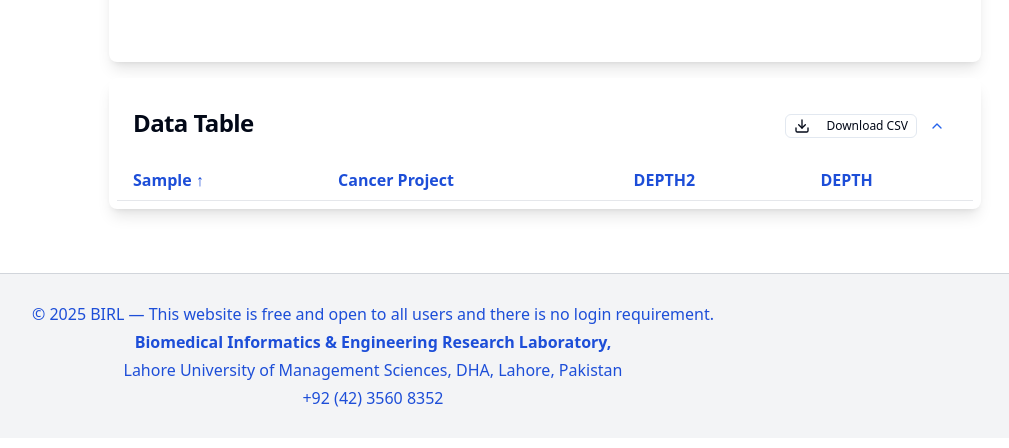
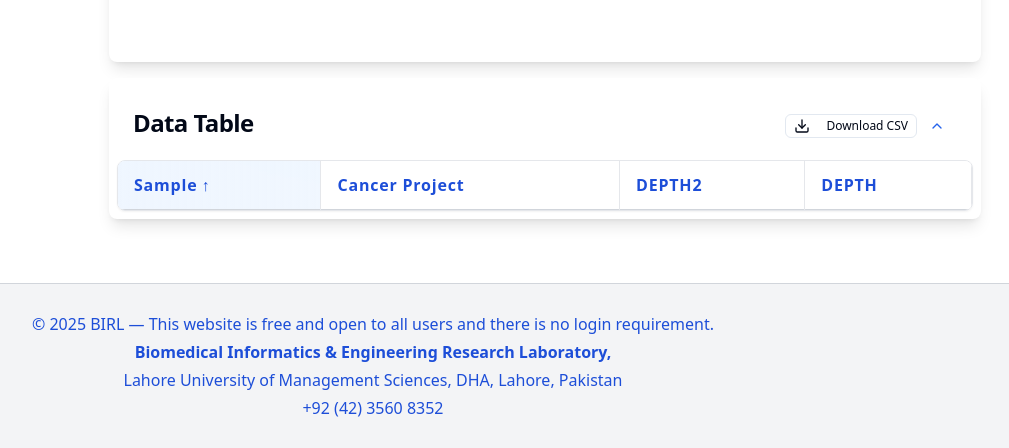
Before and after one commit to Rubabshah1/TCNA, a React (Vite) app: page /tumor-analysis-results in a window 1280 px wide. Shown: the part 1538-1986 px from the top of the page, without its empty margins (267-1276 px from the left). Built offline with nearby package versions, Linux system fonts and the light colour scheme.

Commit message:
Update data-table.tsx

```diff
--- a/src/components/ui/data-table.tsx
+++ b/src/components/ui/data-table.tsx
@@ -93,6 +93,86 @@ export const DataTable = <T extends Record<string, any>>({
     URL.revokeObjectURL(url);
   };
 
+//   return (
+//     <div className="relative">
+//       {showDownloadButtons && (
+//         <div className="flex justify-end mb-2 gap-2">
+//           <Button size="sm" variant="outline" className="h-6 px-2 text-xs" onClick={downloadCSV}>
+//             Download CSV
+//           </Button>
+//           <Button size="sm" variant="outline" className="h-6 px-2 text-xs" onClick={downloadJSON}>
+//             Download JSON
+//           </Button>
+//         </div>
+//       )}
+
+//       <div
+//   className={`relative ${className}`}
+//   style={{
+//     maxHeight: scrollHeight,
+//     width: typeof containerWidth === "number" ? `${containerWidth}px` : containerWidth,
+//     overflowY: "auto",
+//     overflowX: "auto",
+//   }}
+// >
+//   {/* <table className="w-full border-collapse"> */}
+//   <table className="min-w-full border-collapse table-auto">
+//     <thead
+//     //   className={`${stickyHeader ? "sticky top-0 z-30 bg-white" : ""}`}
+//     // >
+//      className={`${
+//     stickyHeader
+//       ? "sticky top-0 z-30 bg-gradient-to-b from-blue-50 to-white border-b border-gray-300 shadow-sm"
+//       : ""
+//   }`}
+// >
+//       <tr>
+//         {columns.map((column) => (
+//           <th
+//             key={String(column.key)}
+//             onClick={() => column.sortable && handleSort(column.key)}
+//             className={`text-blue-700 font-semibold px-4 py-2 border-b border-gray-200 bg-white ${
+//               column.sortable ? "cursor-pointer select-none" : ""
+//             }`}
+//           >
+//             <div className="flex items-center">
+//               {column.header}
+//               {column.sortable && sortKey === column.key && (
+//                 <span className="ml-1">{sortOrder === "asc" ? "↑" : "↓"}</span>
+//               )}
+//             </div>
+//           </th>
+//         ))}
+//       </tr>
+//     </thead>
+//     <tbody>
+//       {sortedData.map((row, idx) => (
+//         <tr
+//           key={idx}
+//           onClick={() => onRowClick?.(row)}
+//           className={`${onRowClick ? "cursor-pointer hover:bg-blue-50" : ""} ${
+//             rowClassName ? rowClassName(row, idx) : ""
+//           }`}
+//         >
+//           {columns.map((column) => (
+//             <td
+//               key={String(column.key)}
+//               className={`px-4 py-2 border-b whitespace-normal break-words ${
+//                 column.key === "gene" ? "font-medium" : ""
+//               }`}
+//             >
+//               {column.render ? column.render(row[column.key], row) : row[column.key]}
+//             </td>
+//           ))}
+//         </tr>
+//       ))}
+//     </tbody>
+//   </table>
+// </div>
+//     </div>
+//   );
+// };
+
 return (
   <div className="relative">
     {showDownloadButtons && (
@@ -107,33 +187,29 @@ export const DataTable = <T extends Record<string, any>>({
     )}
 
     <div
-  className={`relative ${className}`}
+      className={`overflow-auto border border-gray-200 rounded-lg shadow-sm ${className}`}
       style={{
         maxHeight: scrollHeight,
         width: typeof containerWidth === "number" ? `${containerWidth}px` : containerWidth,
-    overflowY: "auto",
-    overflowX: "auto",
       }}
     >
-  {/* <table className="w-full border-collapse"> */}
-  <table className="min-w-full border-collapse table-auto">
+      <table className="min-w-full divide-y divide-gray-200">
         <thead
-    //   className={`${stickyHeader ? "sticky top-0 z-30 bg-white" : ""}`}
-    // >
-     className={`${
-    stickyHeader
-      ? "sticky top-0 z-30 bg-gradient-to-b from-blue-50 to-white border-b border-gray-300 shadow-sm"
-      : ""
+          className={`bg-gradient-to-b from-blue-50 to-white border-b border-gray-300 shadow-sm ${
+            stickyHeader ? "sticky top-0 z-20" : ""
           }`}
         >
           <tr>
-        {columns.map((column) => (
+            {columns.map((column, idx) => (
               <th
                 key={String(column.key)}
                 onClick={() => column.sortable && handleSort(column.key)}
-            className={`text-blue-700 font-semibold px-4 py-2 border-b border-gray-200 bg-white ${
-              column.sortable ? "cursor-pointer select-none" : ""
-            }`}
+                className={`
+                  px-4 py-3 text-left text-small font-semibold text-blue-700 tracking-wider
+                  ${column.sortable ? "cursor-pointer select-none hover:bg-blue-100" : ""}
+                  ${idx === 0 ? "sticky left-0 z-10 bg-gradient-to-r from-blue-50 to-blue-50/90 shadow-r" : "bg-white"}
+                  border-r border-gray-200
+                `}
               >
                 <div className="flex items-center">
                   {column.header}
@@ -145,23 +221,29 @@ export const DataTable = <T extends Record<string, any>>({
             ))}
           </tr>
         </thead>
-    <tbody>
+        <tbody className="bg-white divide-y divide-gray-200">
           {sortedData.map((row, idx) => (
             <tr
               key={idx}
               onClick={() => onRowClick?.(row)}
-          className={`${onRowClick ? "cursor-pointer hover:bg-blue-50" : ""} ${
-            rowClassName ? rowClassName(row, idx) : ""
-          }`}
+              className={`
+                ${onRowClick ? "cursor-pointer hover:bg-blue-50" : ""}
+                ${rowClassName ? rowClassName(row, idx) : ""}
+                ${idx % 2 === 0 ? "bg-gray-50/30" : "bg-white"}
+              `}
             >
-          {columns.map((column) => (
+              {columns.map((column, colIdx) => (
                 <td
                   key={String(column.key)}
-              className={`px-4 py-2 border-b whitespace-normal break-words ${
-                column.key === "gene" ? "font-medium" : ""
-              }`}
+                  className={`
+                    px-4 py-3 text-sm whitespace-nowrap
+                    ${colIdx === 0
+                      ? "sticky left-0 z-10 font-medium bg-white shadow-r border-r border-gray-200"
+                      : "bg-inherit"}
+                    ${column.key === "gene" ? "font-medium text-blue-900" : "text-gray-700"}
+                  `}
                 >
-              {column.render ? column.render(row[column.key], row) : row[column.key]}
+                  {column.render ? column.render(row[column.key as keyof T], row) : row[column.key as keyof T]}
                 </td>
               ))}
             </tr>
@@ -171,4 +253,4 @@ export const DataTable = <T extends Record<string, any>>({
     </div>
   </div>
 );
-};
+}
```
Lines whose indentation alone changed are shown as unchanged.
